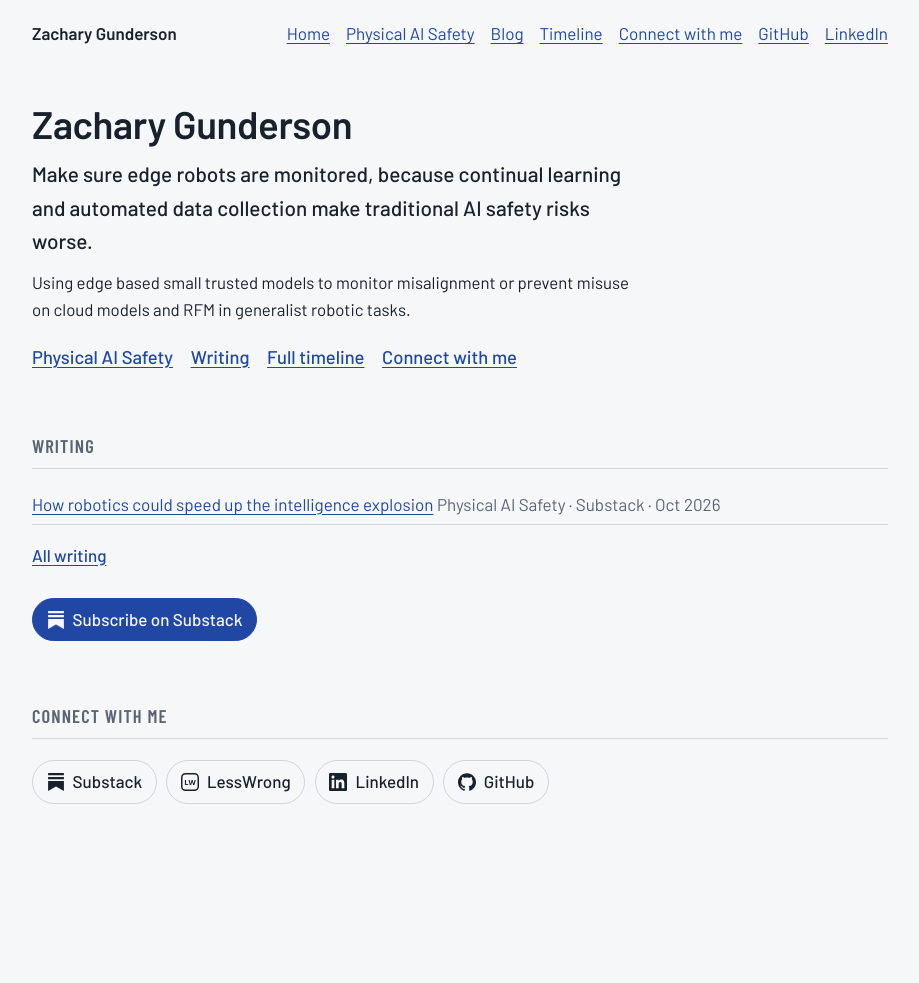
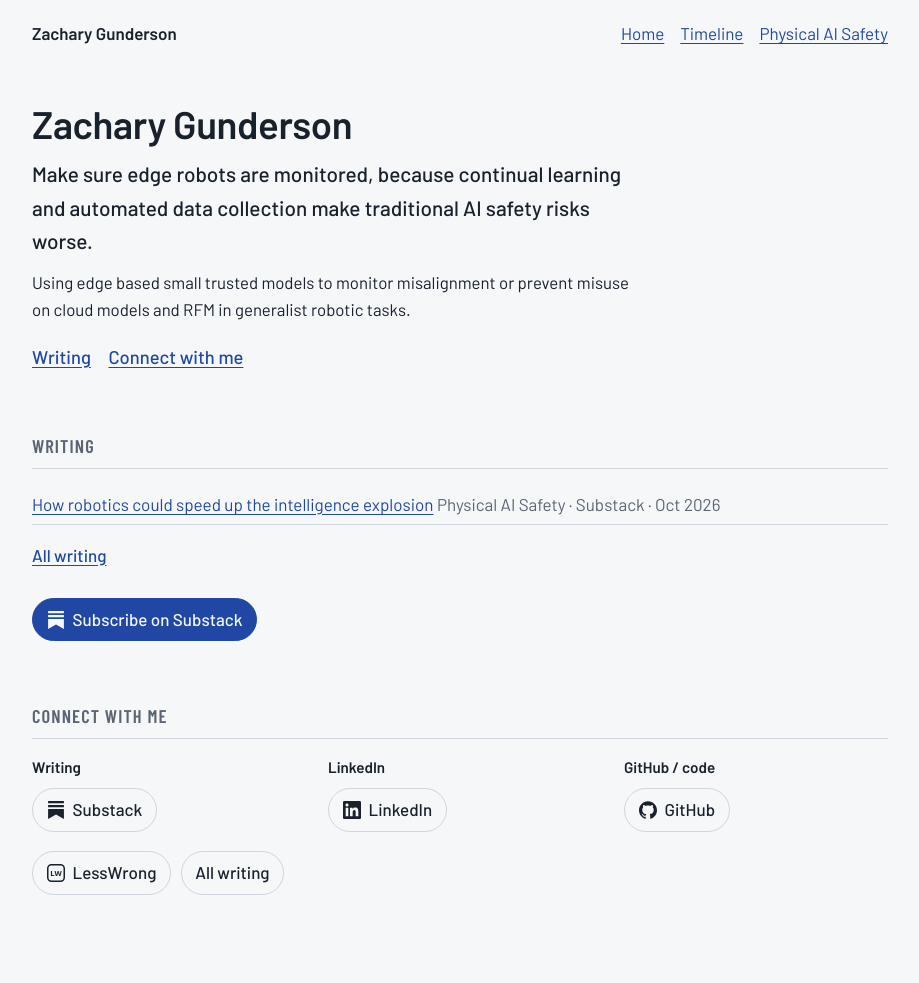
Before and after one commit to Ztgunderson/Ztgunderson.github.io, a Jekyll site: the page built from index.html, in a window 1280 px wide. Shown: the whole page, without its empty margins (180-1099 px from the left). Built offline with Jekyll 4.4.1, drawn with Linux system fonts in a browser that asks for light colours; before the commit the page ends 900 px from its top, so only the background shows below that.

Commit message:
Nav: Home / Timeline / Physical AI Safety. Home leads with pitch, scope, how I can help you; connect grouped as writing, LinkedIn, GitHub/code
Co-Authored-By: Claude Opus 5.5 <noreply@anthropic.com>
Claude-Session: https://claude.ai/code/session_01YJ6KKtaqbJv3gQdmqf7GMB

```diff
--- a/_layouts/default.html
+++ b/_layouts/default.html
@@ -22,9 +22,7 @@
   <header class="site-head">
     <a class="name" href="{% if page.profile %}{{ page.url | relative_url }}{% else %}{{ '/' | relative_url }}{% endif %}">{{ site.title }}</a>
     <nav>
-      {% unless page.profile %}<a href="{{ '/' | relative_url }}">Home</a><a href="{{ '/physical-ai-safety/' | relative_url }}">Physical AI Safety</a><a href="{{ '/writing/' | relative_url }}">Blog</a>{% assign np = site.data.papers | where_exp: "p", "p.show" | where_exp: "p", "p.title != ''" %}{% if np.size > 0 %}<a href="{{ '/papers/' | relative_url }}">Papers</a>{% endif %}<a href="{{ '/full/' | relative_url }}">Timeline</a><a href="{{ '/#contact' | relative_url }}">Connect with me</a>{% endunless %}
-      <a href="{{ site.github_url }}" rel="me noopener">GitHub</a>
-      <a href="{{ site.linkedin_url }}" rel="me noopener">LinkedIn</a>
+      {% unless page.profile %}<a href="{{ '/' | relative_url }}">Home</a><a href="{{ '/full/' | relative_url }}">Timeline</a><a href="{{ '/physical-ai-safety/' | relative_url }}">Physical AI Safety</a>{% endunless %}
     </nav>
   </header>
   <main>{{ content }}</main>
--- a/assets/site.css
+++ b/assets/site.css
@@ -246,3 +246,6 @@ a.social-btn:hover { border-color: var(--blue); color: var(--blue); }
 .writing li.has-img > :not(:first-child) { grid-column: 2; }
 .post-img { grid-row: 1 / span 3; width: 96px; height: 64px; object-fit: cover; border-radius: 4px; }
 .paper-title { font-weight: 600; }
+.connect-groups { display: grid; grid-template-columns: repeat(auto-fit, minmax(14rem, 1fr)); gap: 1rem 2rem; }
+.connect-groups h3 { margin: 0 0 .2rem; font-size: .95rem; }
+.intro p.pitch { color: var(--ink); margin-top: .8rem; }
--- a/index.html
+++ b/index.html
@@ -4,21 +4,20 @@ title: Home
 description: ""  # your words; blank falls back to _config.yml description
 ---
 {% assign h = site.data.home %}
+{% assign live_posts = site.data.writing | where: "status", "published" | where_exp: "w", "w.url != ''" | where_exp: "w", "w.title != ''" %}
 {% assign titled = site.data.projects | where_exp: "p", "p.title != ''" %}
 <section class="intro{% if h.photo != "" %} has-photo{% endif %}">
   {% if h.photo != "" %}<img class="headshot" src="{{ h.photo | relative_url }}" alt="{{ site.title }}" width="140" height="140">{% endif %}
   <h1>{% if h.headline != "" %}{{ h.headline }}{% else %}{{ site.title }}{% endif %}</h1>
   {% if h.mission != "" %}<p class="mission">{{ h.mission }}</p>{% endif %}
+  {% if h.pitch != "" %}<p class="pitch">{{ h.pitch }}</p>{% endif %}
   {% if h.scope.sentence != "" %}<p class="scope-line">{{ h.scope.sentence }}</p>{% endif %}
-  {% if h.pitch != "" %}<p>{{ h.pitch }}</p>{% endif %}
   {% if h.bio != "" %}<p class="bio">{{ h.bio }}</p>{% endif %}
   {% if h.cv_url != "" %}<p class="card-links"><a href="{{ h.cv_url }}">CV</a></p>{% endif %}
   <p class="jump">
-    <a href="{{ '/physical-ai-safety/' | relative_url }}">Physical AI Safety</a>
-    {% if titled.size > 0 %}<a href="#projects">Projects</a>{% endif %}
-    {% assign live_posts = site.data.writing | where: "status", "published" | where_exp: "w", "w.url != ''" | where_exp: "w", "w.title != ''" %}{% if live_posts.size > 0 %}<a href="#writing">Writing</a>{% endif %}
-    {% if h.how_i_can_help.size > 0 or h.looking_for.size > 0 %}<a href="#help">How I can help</a>{% endif %}
-    <a href="{{ '/full/' | relative_url }}">Full timeline</a>
+    {% if h.scope.in.size > 0 or h.scope.not_now.size > 0 %}<a href="#scope">Scope</a>{% endif %}
+    {% if h.how_i_can_help.size > 0 or h.looking_for.size > 0 %}<a href="#help">How I can help you</a>{% endif %}
+    {% if live_posts.size > 0 %}<a href="#writing">Writing</a>{% endif %}
     <a href="#contact">Connect with me</a>
   </p>
 </section>
@@ -27,6 +26,31 @@ description: ""  # your words; blank falls back to _config.yml description
 <aside class="now" aria-label="Now">
   <strong>Now</strong> {{ h.now.text }}{% if h.now.link_url != "" %} <a href="{{ h.now.link_url }}">{{ h.now.link_label | default: "More" }}</a>{% endif %}
 </aside>
+{% endif %}
+
+{% if h.scope.in.size > 0 or h.scope.not_now.size > 0 %}
+<section class="home-sec" id="scope">
+  <h2>Scope</h2>
+  <div class="two-col">
+    {% if h.scope.in.size > 0 %}<div><h3>Working on</h3><ul>{% for i in h.scope.in %}<li>{{ i }}</li>{% endfor %}</ul></div>{% endif %}
+    {% if h.scope.not_now.size > 0 %}<div><h3>Not right now</h3><ul>{% for i in h.scope.not_now %}<li>{{ i }}</li>{% endfor %}</ul></div>{% endif %}
+  </div>
+</section>
+{% endif %}
+
+{% if h.how_i_can_help.size > 0 or h.looking_for.size > 0 %}
+<section class="home-sec" id="help">
+  <div class="two-col">
+    {% if h.how_i_can_help.size > 0 %}<div><h2>How I can help you</h2><ul>{% for i in h.how_i_can_help %}<li>{{ i }}</li>{% endfor %}</ul></div>{% endif %}
+    {% if h.looking_for.size > 0 %}<div><h2>What I'm looking for</h2><ul>{% for i in h.looking_for %}<li>{{ i }}</li>{% endfor %}</ul></div>{% endif %}
+  </div>
+</section>
+{% endif %}
+
+{% if h.audiences.size > 0 %}
+<section class="home-sec" id="work-with-me">
+  <dl class="audiences">{% for a in h.audiences %}<dt>{{ a.who }}</dt><dd>{{ a.how }}</dd>{% endfor %}</dl>
+</section>
 {% endif %}
 
 {% if live_posts.size > 0 %}
@@ -63,15 +87,7 @@ description: ""  # your words; blank falls back to _config.yml description
 </section>
 {% endif %}
 
-{% if h.scope.in.size > 0 or h.scope.not_now.size > 0 %}
-<section class="home-sec" id="scope">
-  <h2>Scope</h2>
-  <div class="two-col">
-    {% if h.scope.in.size > 0 %}<div><h3>Working on</h3><ul>{% for i in h.scope.in %}<li>{{ i }}</li>{% endfor %}</ul></div>{% endif %}
-    {% if h.scope.not_now.size > 0 %}<div><h3>Not right now</h3><ul>{% for i in h.scope.not_now %}<li>{{ i }}</li>{% endfor %}</ul></div>{% endif %}
-  </div>
-</section>
-{% endif %}
+
 
 {% assign t = h.theory_of_change %}
 {% if t.gap != "" or t.artifact != "" %}
@@ -95,31 +111,29 @@ description: ""  # your words; blank falls back to _config.yml description
 </section>
 {% endif %}
 
-{% if h.audiences.size > 0 %}
-<section class="home-sec" id="work-with-me">
-  <dl class="audiences">{% for a in h.audiences %}<dt>{{ a.who }}</dt><dd>{{ a.how }}</dd>{% endfor %}</dl>
-</section>
-{% endif %}
 
-{% if h.how_i_can_help.size > 0 or h.looking_for.size > 0 %}
-<section class="home-sec" id="help">
-  <div class="two-col">
-    {% if h.how_i_can_help.size > 0 %}<div><h2>How I can help</h2><ul>{% for i in h.how_i_can_help %}<li>{{ i }}</li>{% endfor %}</ul></div>{% endif %}
-    {% if h.looking_for.size > 0 %}<div><h2>What I'm looking for</h2><ul>{% for i in h.looking_for %}<li>{{ i }}</li>{% endfor %}</ul></div>{% endif %}
-  </div>
-</section>
-{% endif %}
+
+
 
 <section class="home-sec" id="contact">
   <h2>Connect with me</h2>
   {% if h.short_bio != "" %}<p class="short-bio">{{ h.short_bio }}</p>{% endif %}
-  <ul class="social">
-    {% if h.contact.email != "" %}{% assign em = h.contact.email | split: "@" %}<li><span class="social-btn">{{ em[0] }} [at] {{ em[1] }}</span></li>{% endif %}
+  <div class="connect-groups">
+    <div><h3>Writing</h3><ul class="social">
       <li><a class="social-btn" href="{{ h.contact.substack }}">{% include icons/substack.svg %}<span>Substack</span></a></li>
       <li><a class="social-btn" href="{{ h.contact.lesswrong }}">{% include icons/lesswrong.svg %}<span>LessWrong</span></a></li>
+      <li><a class="social-btn" href="{{ '/writing/' | relative_url }}"><span>All writing</span></a></li>
+    </ul></div>
+    <div><h3>LinkedIn</h3><ul class="social">
       <li><a class="social-btn" href="{{ h.contact.linkedin }}">{% include icons/linkedin.svg %}<span>LinkedIn</span></a></li>
+    </ul></div>
+    <div><h3>GitHub / code</h3><ul class="social">
       <li><a class="social-btn" href="{{ h.contact.github }}">{% include icons/github.svg %}<span>GitHub</span></a></li>
+    </ul></div>
+    {% if h.contact.x != "" or h.contact.youtube != "" %}<div><h3>Video and posts</h3><ul class="social">
       {% if h.contact.x != "" %}<li><a class="social-btn" href="{{ h.contact.x }}">{% include icons/x.svg %}<span>X</span></a></li>{% endif %}
       {% if h.contact.youtube != "" %}<li><a class="social-btn" href="{{ h.contact.youtube }}">{% include icons/youtube.svg %}<span>YouTube</span></a></li>{% endif %}
-  </ul>
+    </ul></div>{% endif %}
+    {% if h.contact.email != "" %}{% assign em = h.contact.email | split: "@" %}<div><h3>Email</h3><p>{{ em[0] }} [at] {{ em[1] }}</p></div>{% endif %}
+  </div>
 </section>
```
Lines whose indentation alone changed are shown as unchanged.
